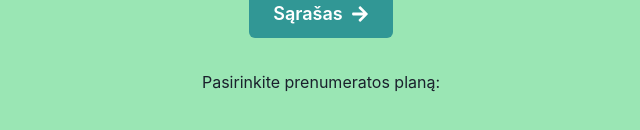
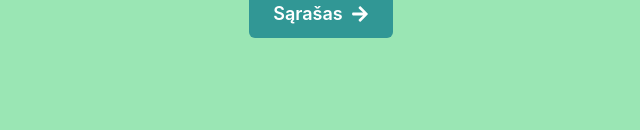
Before and after one commit to GPT-Engineer-App/ai-assistant-portal, a React (Vite) app: page / in a window 1280 px wide. Shown: the part 374-504 px from the top of the page, without its empty margins (319-959 px from the left). Built offline with nearby package versions, Linux system fonts and the light colour scheme.

Commit message:
Pasirinkti orenumaratos plana ta ir trint
Removed the text related to choosing a subscription plan.

```diff
--- a/src/pages/Index.jsx
+++ b/src/pages/Index.jsx
@@ -43,7 +43,6 @@ const Index = () => {
               Sąrašas
             </Button>
           </Link>
-          <Text fontSize="md">Pasirinkite prenumeratos planą:</Text>
         </VStack>
       </Box>
     </ChakraProvider>
```
